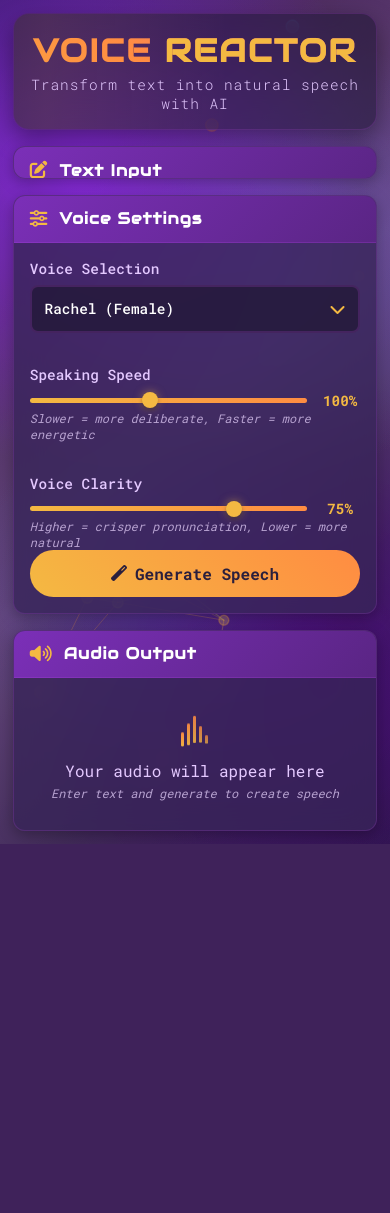
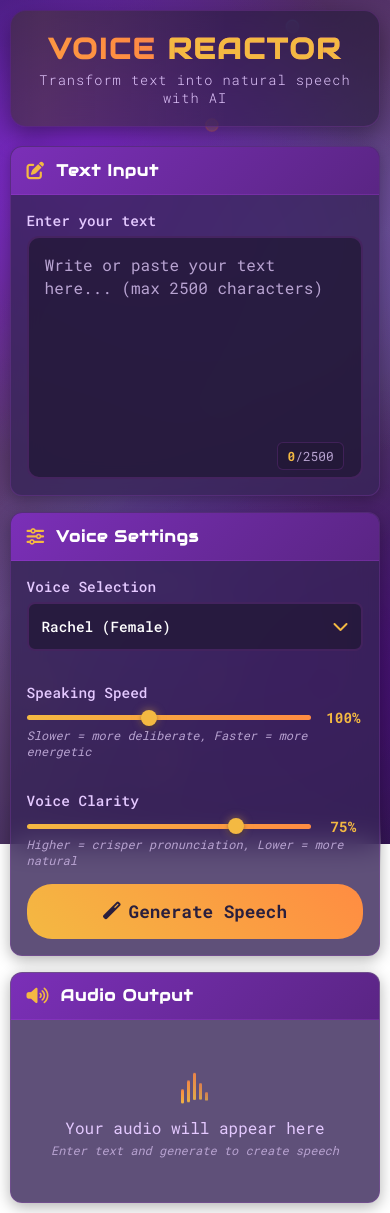
Before and after one commit to rafaelnieto96/voice-reactor, a Flask app: page / in a window 390 px wide. Before the commit the page ends 844 px from the top, so only its background shows below. Run offline with Flask 3, Linux system fonts and the light colour scheme; some libraries are stand-ins or nearby versions.

Commit message:
responsiveness + icon

```diff
--- a/static/style.css
+++ b/static/style.css
@@ -291,6 +250,7 @@ body {
     width: 100%;
     flex: 1;
     height: 100%;
+    min-height: 120px;
     padding: 1rem;
     background: rgba(36, 25, 56, 0.8);
     border: 2px solid var(--card-border);
@@ -779,46 +706,191 @@ small {
     background: linear-gradient(to top, var(--error-color), #ff8080);
 }
 
+@keyframes background-pulse {
+    0% {
+        filter: brightness(1) contrast(1);
+    }
+
+    100% {
+        filter: brightness(1.1) contrast(1.05);
+    }
+}
+
+@keyframes shimmer {
+    0% {
+        left: -100%;
+    }
+
+    100% {
+        left: 100%;
+    }
+}
+
+@keyframes gradient-flow {
+
+    0%,
+    100% {
+        background-position: 0% 50%;
+    }
+
+    50% {
+        background-position: 100% 50%;
+    }
+}
+
+@keyframes bounce {
+
+    0%,
+    80%,
+    100% {
+        transform: scale(0);
+    }
+
+    40% {
+        transform: scale(1);
+    }
+}
+
+@keyframes wave-animation {
+
+    0%,
+    100% {
+        transform: scaleY(0.5);
+        opacity: 0.7;
+    }
+
+    50% {
+        transform: scaleY(1);
+        opacity: 1;
+    }
+}
+
 @media (max-width: 768px) {
+
+    html,
+    body {
+        overflow: auto;
+        height: auto;
+        min-height: 100vh;
+    }
+
     .main-container {
+        height: auto;
+        min-height: 100vh;
         padding: 0.8rem;
     }
 
     .content-wrapper {
         grid-template-columns: 1fr;
-        grid-template-areas:
-            "input"
-            "settings"
-            "output";
+        grid-template-areas: "input" "settings" "output";
         gap: 1rem;
+        height: auto;
+        flex: none;
+    }
+
+    .input-card {
+        min-height: 300px;
+    }
+
+    #text {
+        min-height: 200px;
+        font-size: 16px;
+        line-height: 1.4;
+        padding: 1.2rem;
+        border-radius: 12px;
+    }
+
+    #text:focus {
+        min-height: 250px;
+        outline: none;
+        border-color: var(--accent-gold);
+        box-shadow: 0 0 0 3px rgba(244, 185, 66, 0.15);
+        background: rgba(36, 25, 56, 0.95);
+    }
+
+    .input-card,
+    .settings-card,
+    .output-card {
+        min-height: auto;
+        height: auto;
+    }
+
+    .card-content {
+        padding: 1.2rem;
+        height: auto;
+        min-height: auto;
+    }
+
+    .char-counter {
+        position: absolute;
+        bottom: 0.6rem;
+        right: 1.2rem;
+        font-size: 0.8rem;
+        background: rgba(36, 25, 56, 0.95);
+        padding: 0.3rem 0.6rem;
+        border-radius: 6px;
+        border: 1px solid var(--card-border);
+    }
+
+    .generate-button {
+        padding: 1rem 1.5rem;
+        font-size: 1.1rem;
+        margin-top: 1rem;
+        min-height: 48px;
+    }
+
+    .main-header {
+        padding: 1.2rem;
+        margin-bottom: 1.2rem;
     }
 
     .logo-section h1 {
-        font-size: 2.5rem;
+        font-size: 2.2rem;
+    }
+
+    .output-card {
+        min-height: 200px;
+    }
+
+    .audio-section {
+        min-height: 150px;
+    }
+
+    .audio-info {
+        flex-direction: column;
+        gap: 0.8rem;
+    }
+}
+
+@media (max-width: 480px) {
+    .main-container {
+        padding: 0.6rem;
+    }
+
+    #text {
+        min-height: 220px;
+        padding: 1rem;
+        font-size: 16px;
+    }
+
+    #text:focus {
+        min-height: 280px;
+    }
+
+    .input-card {
+        min-height: 350px;
     }
 
     .card-content {
         padding: 1rem;
     }
 
-    .audio-info {
-        flex-direction: column;
-        gap: 0.8rem;
-    }
-
-    .main-header {
-        padding: 1rem;
-        margin-bottom: 1rem;
-    }
-}
-
-@media (max-width: 480px) {
     .logo-section h1 {
-        font-size: 2rem;
+        font-size: 1.8rem;
     }
 
     .tagline {
-        font-size: 0.9rem;
+        font-size: 0.85rem;
     }
 
     .card-header {
```
Also changed, not shown: other parts of static/style.css (+42 -82 lines), static/favicon.png.
